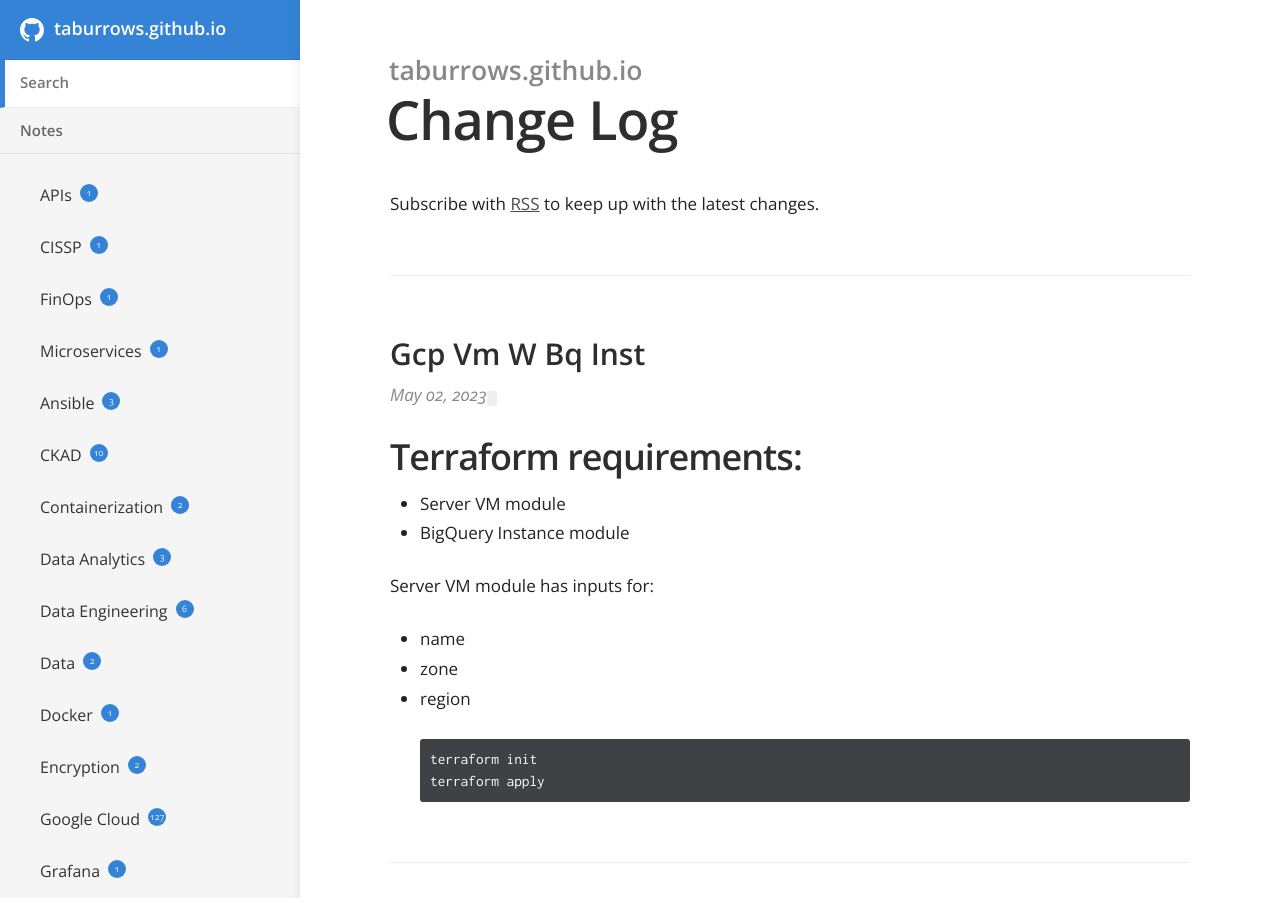
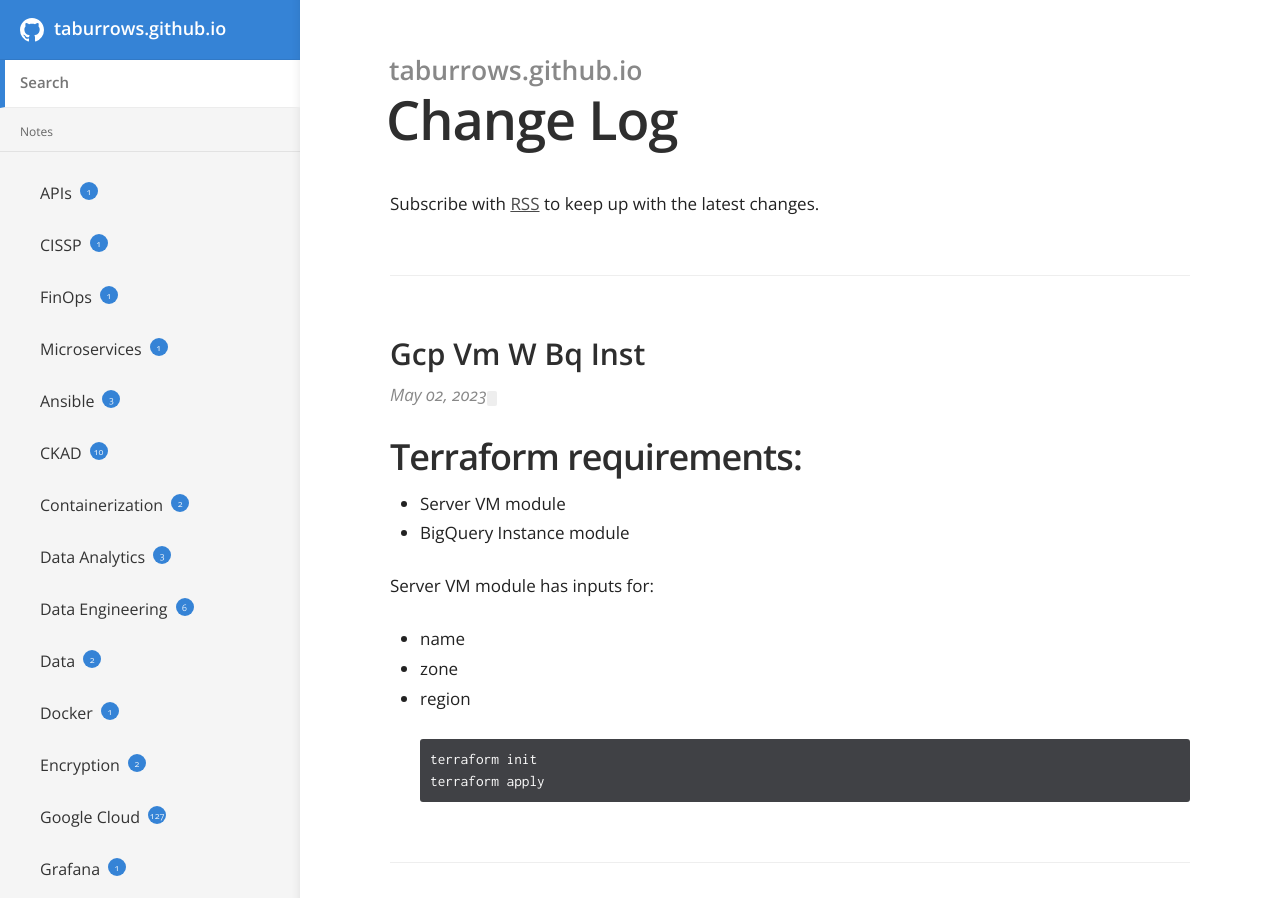
Before and after one commit to TABurrows/taburrows.github.io, a Jekyll site: the page built from changelog.html, in a window 1280 px wide. Shown: the top 898 px of the page. Built offline with Jekyll 4.4.1, drawn with Linux system fonts in a browser that asks for light colours.

Commit message:
Updated layout.scss

```diff
--- a/_sass/_layout.scss
+++ b/_sass/_layout.scss
@@ -244,7 +244,7 @@ nav > ul {
 }
 
 .nav-item > ul {
-	margin: 0 18px 0 0;
+	margin: 0 4px 0 0;
 }
 
 .nav-item {
@@ -265,8 +265,9 @@ nav > ul {
 	> a {
 		color: #666;
 		text-decoration: none;
-		font-size: 1.5rem;
-		padding: $space / 2 0 $space / 2 $space * 2;
+		font-size: 1.2rem;
+		// padding: $space / 2 0 $space / 2 $space * 2;
+		padding-left: $space * 2;
 	}
 
 	&.current > a,
@@ -277,7 +278,7 @@ nav > ul {
 
 	&.top-level > a {
 		line-height: 1.5;
-		font-weight: 600;
+		// font-weight: 600;
 		padding-left: $space;
 	}
 
```
